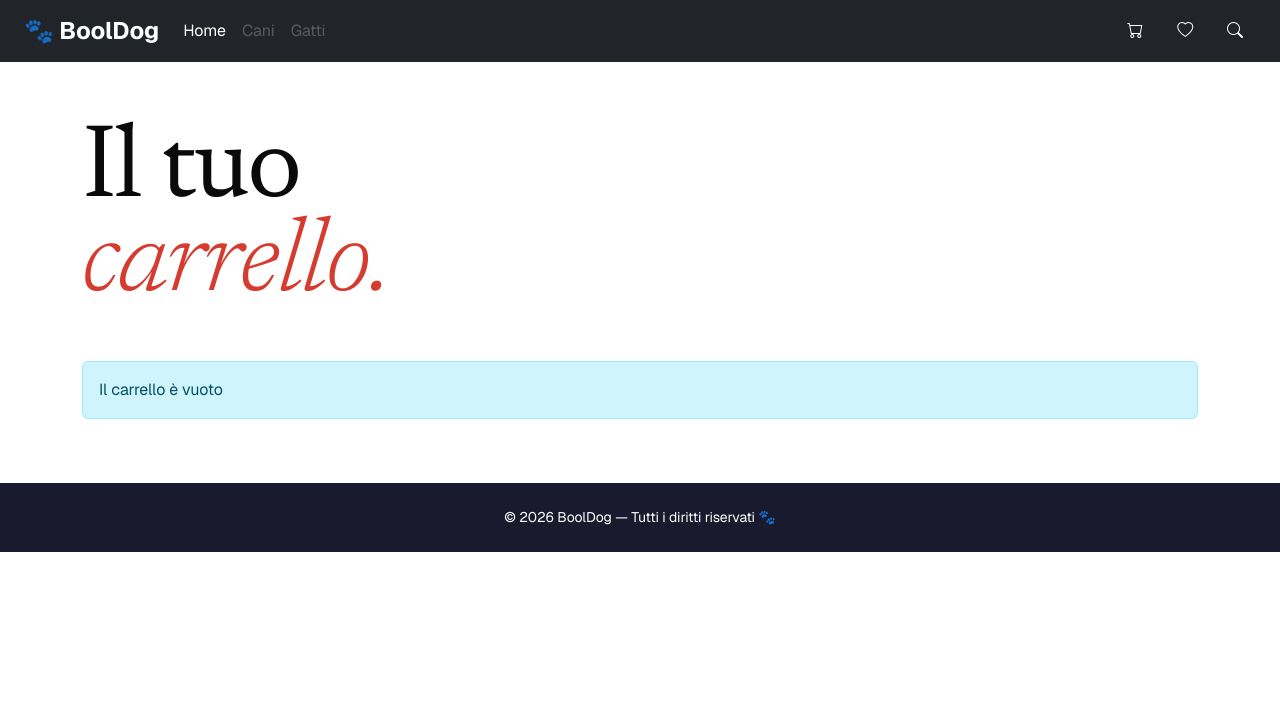
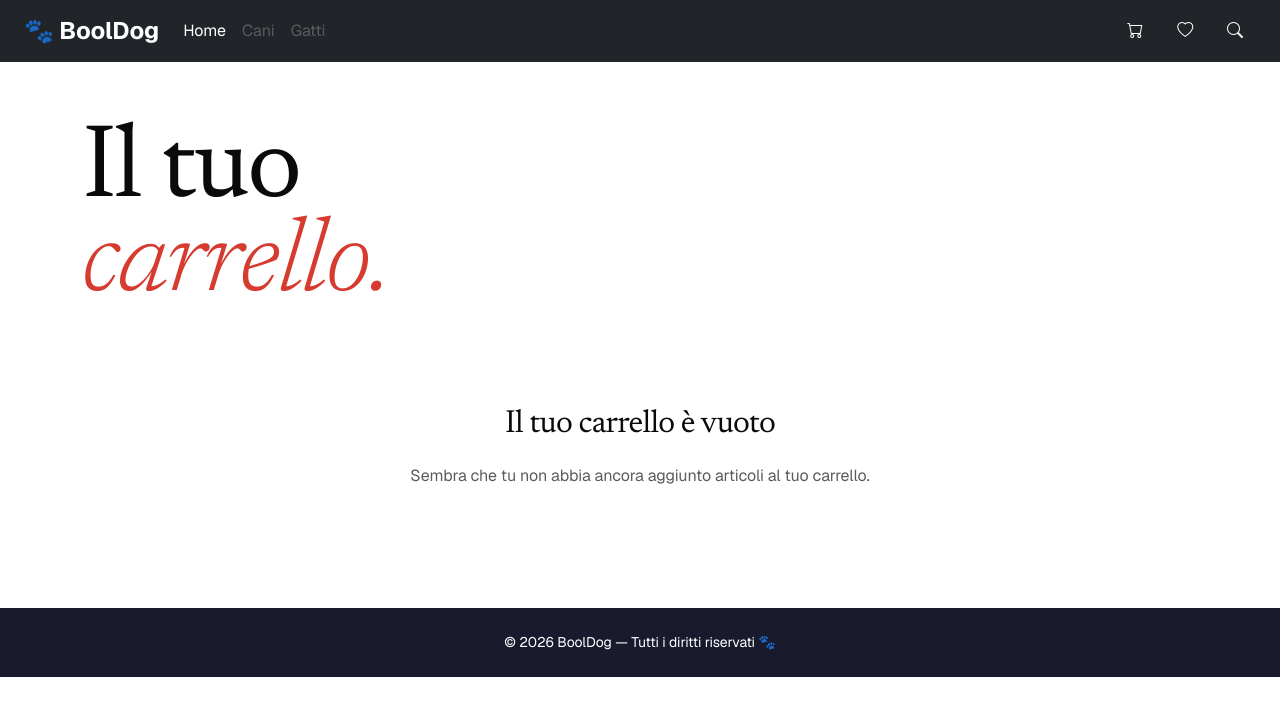
Before and after one commit to Carlo-Falanga/booldog-project-work, a React app in the folder frontend/: page /cart in a window 1280 px wide. Shown: the top 716 px of the page. Built offline with nearby package versions, Linux system fonts and the light colour scheme; the HTML template or start-up script is replaced by a standard one.

Commit message:
add proper message if the cart is empty

```diff
--- a/frontend/src/pages/CartPage.jsx
+++ b/frontend/src/pages/CartPage.jsx
@@ -24,7 +24,12 @@ export default function CartPage() {
         </h1>
 
         {cart.length === 0 ? (
-          <div className="alert alert-info">Il carrello è vuoto</div>
+          <div className="text-center py-5">
+            <h2 className="mb-4">Il tuo carrello è vuoto</h2>
+            <p className="text-muted mb-4">
+              Sembra che tu non abbia ancora aggiunto articoli al tuo carrello.
+            </p>
+          </div>
         ) : (
           <div className="row row-cols-1 row-cols-lg-2 g-5 ">
             <div className="col">
```
